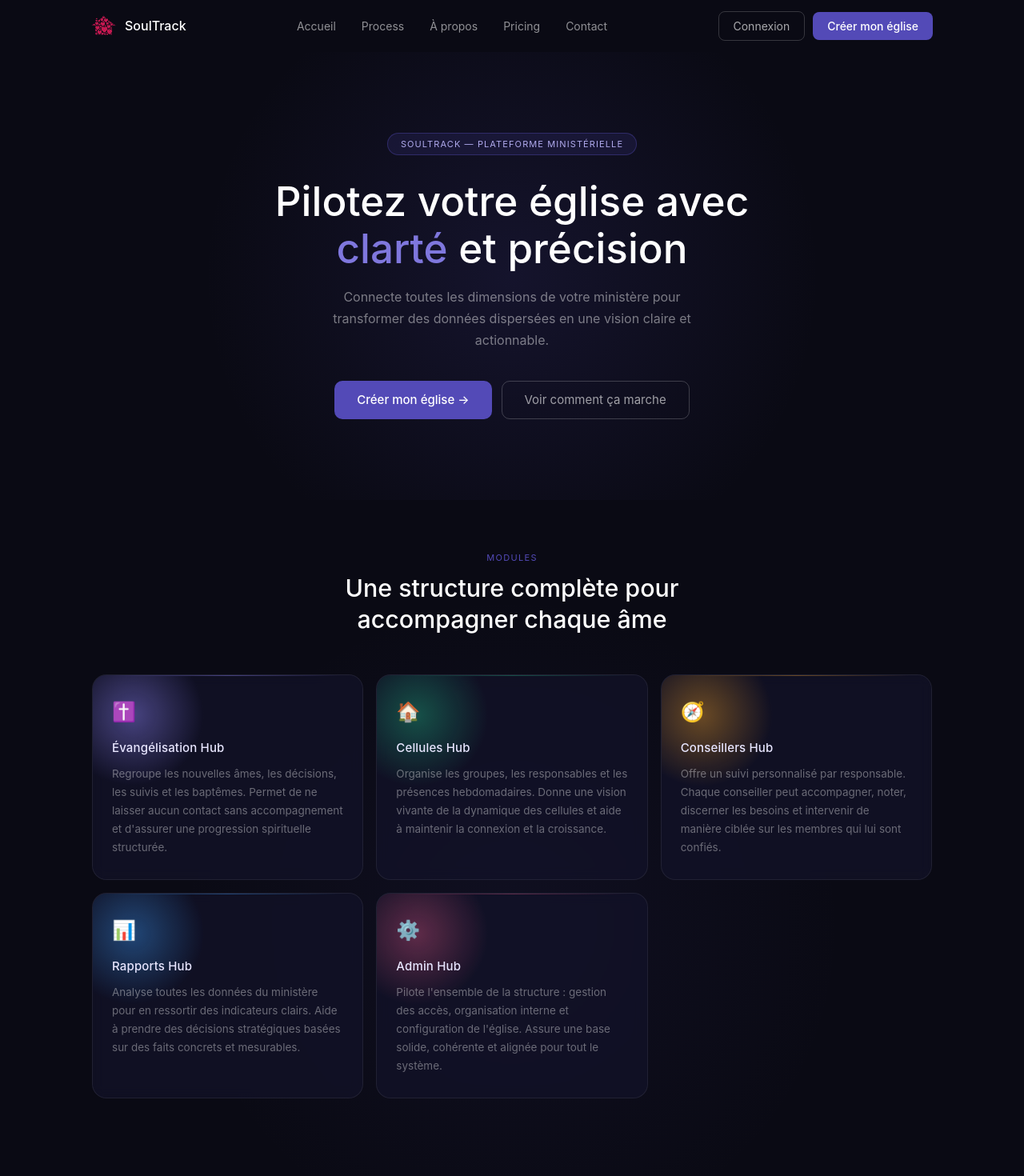
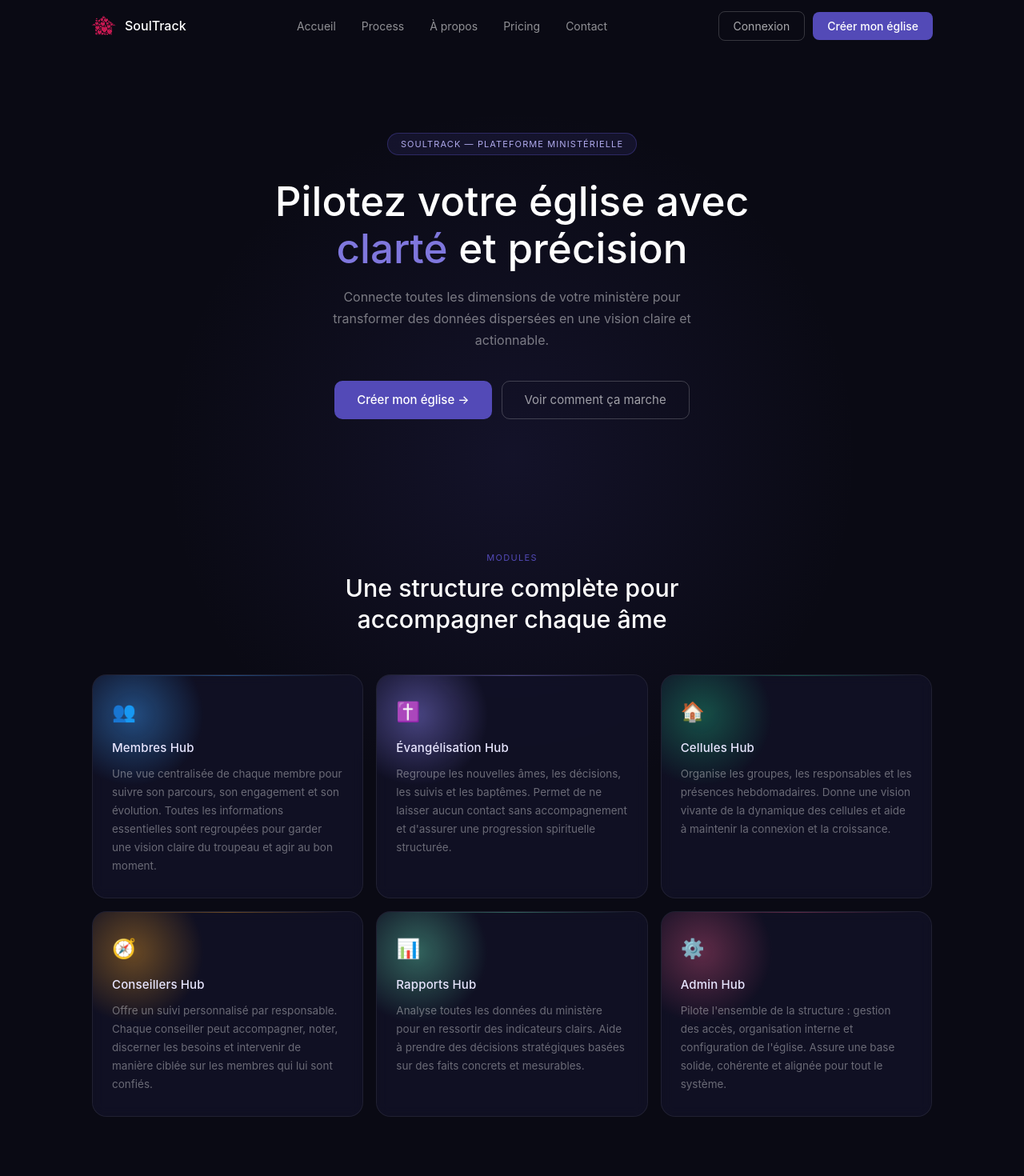
Before and after one commit to allanbavajee/soultrack, a Next.js app: page /HomePage in a window 1280 px wide. Shown: the top 1470 px of the page at 80% size. Built offline with nearby package versions, Linux system fonts and the light colour scheme.

Commit message:
Update HomePage.js

```diff
--- a/pages/HomePage.js
+++ b/pages/HomePage.js
@@ -43,6 +43,12 @@ export default function HomePage() {
 
   const features = [
     {
+      icon: "👥",
+      title: "Membres Hub",
+      desc: "Une vue centralisée de chaque membre pour suivre son parcours, son engagement et son évolution. Toutes les informations essentielles sont regroupées pour garder une vision claire du troupeau et agir au bon moment.",
+      accent: "rgba(55,138,221,0.5)",
+    },
+    {
       icon: "✝️",
       title: "Évangélisation Hub",
       desc: "Regroupe les nouvelles âmes, les décisions, les suivis et les baptêmes. Permet de ne laisser aucun contact sans accompagnement et d'assurer une progression spirituelle structurée.",
@@ -64,7 +70,7 @@ export default function HomePage() {
       icon: "📊",
       title: "Rapports Hub",
       desc: "Analyse toutes les données du ministère pour en ressortir des indicateurs clairs. Aide à prendre des décisions stratégiques basées sur des faits concrets et mesurables.",
-      accent: "rgba(55,138,221,0.45)",
+      accent: "rgba(93,202,165,0.45)",
     },
     {
       icon: "⚙️",
@@ -83,11 +89,25 @@ export default function HomePage() {
   ];
 
   return (
-    <div style={{ background: "#0a0a14", minHeight: "100vh" }}>
+    <div style={{ background: "#0a0a14", minHeight: "100vh", position: "relative", overflow: "hidden" }}>
+
+      {/* GLOW GLOBAL — couvre header + hero d'un seul bloc, zIndex 0 */}
+      <div style={{
+        position: "absolute",
+        width: "900px",
+        height: "900px",
+        borderRadius: "50%",
+        background: "radial-gradient(circle, rgba(83,74,183,0.13) 0%, transparent 68%)",
+        top: "120px",
+        left: "50%",
+        transform: "translateX(-50%)",
+        pointerEvents: "none",
+        zIndex: 0,
+      }} />
 
       {/* ───── HEADER ───── */}
       <header style={{
-        background: scrolled ? "rgba(10,10,20,0.92)" : "transparent",
+        background: scrolled ? "rgba(10,10,20,0.88)" : "transparent",
         borderBottom: scrolled ? "0.5px solid rgba(83,74,183,0.25)" : "0.5px solid transparent",
         position: "sticky",
         top: 0,
@@ -95,21 +115,14 @@ export default function HomePage() {
         backdropFilter: scrolled ? "blur(16px)" : "none",
         transition: "background 0.3s, border-color 0.3s",
       }}>
-        <div style={{
-          maxWidth: "1100px",
-          margin: "0 auto",
-          padding: "0 24px",
-          height: "64px",
-          display: "flex",
-          alignItems: "center",
-          justifyContent: "space-between",
-        }}>
-          <div onClick={() => router.push("/site/HomePage")} style={{ display: "flex", alignItems: "center", gap: "10px", cursor: "pointer" }}>
+        <div style={{ maxWidth: "1100px", margin: "0 auto", padding: "0 24px", height: "64px", display: "flex", alignItems: "center", justifyContent: "space-between" }}>
+
+          <div onClick={() => router.push("/site/HomePage")} style={{ display: "flex", alignItems: "center", gap: "10px", cursor: "pointer", position: "relative", zIndex: 1 }}>
             <Image src="/logo.png" alt="SoulTrack" width={32} height={32} />
             <span style={{ color: "#fff", fontSize: "16px", fontWeight: 500 }}>SoulTrack</span>
           </div>
 
-          <nav style={{ display: "flex", alignItems: "center", gap: "32px" }}>
+          <nav style={{ display: "flex", alignItems: "center", gap: "32px", position: "relative", zIndex: 1 }}>
             {navItems.map((item) => (
               <span
                 key={item.path}
@@ -124,7 +137,7 @@ export default function HomePage() {
             ))}
           </nav>
 
-          <div style={{ display: "flex", gap: "10px", alignItems: "center" }} className="nav-hide">
+          <div style={{ display: "flex", gap: "10px", alignItems: "center", position: "relative", zIndex: 1 }} className="nav-hide">
             <button onClick={() => router.push("/login")} style={{ background: "transparent", color: "rgba(255,255,255,0.65)", border: "0.5px solid rgba(255,255,255,0.18)", padding: "7px 18px", borderRadius: "8px", fontSize: "14px", cursor: "pointer" }}>
               Connexion
             </button>
@@ -133,7 +146,7 @@ export default function HomePage() {
             </button>
           </div>
 
-          <button onClick={() => setOpenMenu(!openMenu)} className="nav-show" style={{ background: "none", border: "none", cursor: "pointer", display: "none", flexDirection: "column", gap: "5px", padding: "4px" }}>
+          <button onClick={() => setOpenMenu(!openMenu)} className="nav-show" style={{ background: "none", border: "none", cursor: "pointer", display: "none", flexDirection: "column", gap: "5px", padding: "4px", position: "relative", zIndex: 1 }}>
             {[0, 1, 2].map(i => (
               <span key={i} style={{
                 display: "block", width: "22px", height: "1.5px", background: "rgba(255,255,255,0.7)", borderRadius: "2px", transition: "transform 0.2s, opacity 0.2s",
@@ -160,28 +173,17 @@ export default function HomePage() {
       </header>
 
       {/* ───── HERO ───── */}
-      <section style={{ minHeight: "560px", display: "flex", flexDirection: "column", alignItems: "center", justifyContent: "center", textAlign: "center", padding: "80px 24px", position: "relative", overflow: "hidden" }}>
-        {/* Glow derrière — z-index 0 */}
-        <div style={{
-          position: "absolute",
-          width: "800px", height: "800px",
-          borderRadius: "50%",
-          background: "radial-gradient(circle, rgba(83,74,183,0.15) 0%, transparent 68%)",
-          top: "50%", left: "50%",
-          transform: "translate(-50%, -50%)",
-          pointerEvents: "none",
-          zIndex: 0,
-        }} />
-        <span style={{ position: "relative", zIndex: 1, color: "#AFA9EC", fontSize: "11px", letterSpacing: "0.1em", textTransform: "uppercase", border: "0.5px solid rgba(83,74,183,0.4)", background: "rgba(83,74,183,0.15)", padding: "5px 16px", borderRadius: "20px", marginBottom: "28px" }}>
+      <section style={{ minHeight: "560px", display: "flex", flexDirection: "column", alignItems: "center", justifyContent: "center", textAlign: "center", padding: "80px 24px", position: "relative", zIndex: 1 }}>
+        <span style={{ color: "#AFA9EC", fontSize: "11px", letterSpacing: "0.1em", textTransform: "uppercase", border: "0.5px solid rgba(83,74,183,0.4)", background: "rgba(83,74,183,0.15)", padding: "5px 16px", borderRadius: "20px", marginBottom: "28px" }}>
           SoulTrack — Plateforme ministérielle
         </span>
-        <h1 style={{ position: "relative", zIndex: 1, fontSize: "clamp(2rem, 5vw, 3.2rem)", fontWeight: 500, color: "#fff", lineHeight: 1.15, maxWidth: "680px", marginBottom: "18px" }}>
+        <h1 style={{ fontSize: "clamp(2rem, 5vw, 3.2rem)", fontWeight: 500, color: "#fff", lineHeight: 1.15, maxWidth: "680px", marginBottom: "18px" }}>
           Pilotez votre église avec <span style={{ color: "#7F77DD" }}>clarté</span> et précision
         </h1>
-        <p style={{ position: "relative", zIndex: 1, color: "rgba(255,255,255,0.45)", fontSize: "16px", maxWidth: "500px", lineHeight: 1.7, marginBottom: "36px" }}>
+        <p style={{ color: "rgba(255,255,255,0.45)", fontSize: "16px", maxWidth: "500px", lineHeight: 1.7, marginBottom: "36px" }}>
           Connecte toutes les dimensions de votre ministère pour transformer des données dispersées en une vision claire et actionnable.
         </p>
-        <div style={{ position: "relative", zIndex: 1, display: "flex", gap: "12px", flexWrap: "wrap", justifyContent: "center" }}>
+        <div style={{ display: "flex", gap: "12px", flexWrap: "wrap", justifyContent: "center" }}>
           <button onClick={() => router.push("/SignupEglise")} style={{ background: "#534AB7", color: "#fff", border: "none", padding: "12px 28px", borderRadius: "10px", fontSize: "15px", fontWeight: 500, cursor: "pointer" }}>
             Créer mon église →
           </button>
@@ -192,7 +194,7 @@ export default function HomePage() {
       </section>
 
       {/* ───── LABEL ───── */}
-      <div ref={addRef} style={{ textAlign: "center", padding: "64px 24px 48px" }}>
+      <div ref={addRef} style={{ textAlign: "center", padding: "64px 24px 48px", position: "relative", zIndex: 1 }}>
         <p style={{ color: "#534AB7", fontSize: "11px", letterSpacing: "0.12em", textTransform: "uppercase", marginBottom: "10px" }}>Modules</p>
         <h2 style={{ color: "#fff", fontSize: "clamp(1.4rem, 3vw, 1.9rem)", fontWeight: 500, maxWidth: "500px", margin: "0 auto", lineHeight: 1.3 }}>
           Une structure complète pour accompagner chaque âme
@@ -200,79 +202,22 @@ export default function HomePage() {
       </div>
 
       {/* ───── CARDS ───── */}
-      <section style={{ padding: "0 24px 100px", position: "relative" }}>
-        {/* Glow ambiant derrière les cartes */}
-        <div style={{
-          position: "absolute",
-          width: "900px", height: "900px",
-          borderRadius: "50%",
-          background: "radial-gradient(circle, rgba(83,74,183,0.08) 0%, transparent 65%)",
-          top: "50%", left: "50%",
-          transform: "translate(-50%, -50%)",
-          pointerEvents: "none",
-          zIndex: 0,
-        }} />
-
-        <div style={{
-          display: "grid",
-          gridTemplateColumns: "repeat(auto-fit, minmax(280px, 1fr))",
-          gap: "16px",
-          maxWidth: "1050px",
-          margin: "0 auto",
-          position: "relative",
-          zIndex: 1,
-        }}>
+      <section style={{ padding: "0 24px 100px", position: "relative", zIndex: 1 }}>
+        <div style={{ display: "grid", gridTemplateColumns: "repeat(auto-fit, minmax(280px, 1fr))", gap: "16px", maxWidth: "1050px", margin: "0 auto" }}>
           {features.map((f, i) => (
             <div
               key={i}
               ref={addRef}
-              style={{
-                background: "rgba(19,19,42,0.7)",
-                border: "0.5px solid rgba(255,255,255,0.07)",
-                borderRadius: "18px",
-                padding: "28px 24px",
-                position: "relative",
-                overflow: "hidden",
-                backdropFilter: "blur(8px)",
-                cursor: "default",
-                transition: "transform 0.25s, border-color 0.25s",
-              }}
-              onMouseEnter={e => {
-                e.currentTarget.style.transform = "translateY(-5px)";
-                e.currentTarget.style.borderColor = "rgba(255,255,255,0.14)";
-              }}
-              onMouseLeave={e => {
-                e.currentTarget.style.transform = "translateY(0)";
-                e.currentTarget.style.borderColor = "rgba(255,255,255,0.07)";
-              }}
+              style={{ background: "rgba(19,19,42,0.7)", border: "0.5px solid rgba(255,255,255,0.07)", borderRadius: "18px", padding: "28px 24px", position: "relative", overflow: "hidden", backdropFilter: "blur(8px)", cursor: "default", transition: "transform 0.25s, border-color 0.25s" }}
+              onMouseEnter={e => { e.currentTarget.style.transform = "translateY(-5px)"; e.currentTarget.style.borderColor = "rgba(255,255,255,0.14)"; }}
+              onMouseLeave={e => { e.currentTarget.style.transform = "translateY(0)"; e.currentTarget.style.borderColor = "rgba(255,255,255,0.07)"; }}
             >
-              {/* Glow coloré propre à chaque carte */}
-              <div style={{
-                position: "absolute",
-                top: "-40px", left: "-40px",
-                width: "180px", height: "180px",
-                borderRadius: "50%",
-                background: `radial-gradient(circle, ${f.accent} 0%, transparent 70%)`,
-                pointerEvents: "none",
-                zIndex: 0,
-              }} />
-
-              {/* Ligne colorée en haut */}
-              <div style={{
-                position: "absolute",
-                top: 0, left: "24px", right: "24px",
-                height: "1px",
-                background: `linear-gradient(90deg, transparent, ${f.accent}, transparent)`,
-              }} />
-
+              <div style={{ position: "absolute", top: "-40px", left: "-40px", width: "180px", height: "180px", borderRadius: "50%", background: `radial-gradient(circle, ${f.accent} 0%, transparent 70%)`, pointerEvents: "none", zIndex: 0 }} />
+              <div style={{ position: "absolute", top: 0, left: "24px", right: "24px", height: "1px", background: `linear-gradient(90deg, transparent, ${f.accent}, transparent)` }} />
               <div style={{ position: "relative", zIndex: 1 }}>
                 <span style={{ fontSize: "24px", display: "block", marginBottom: "16px" }}>{f.icon}</span>
-                <h3 style={{ color: "#e8e6ff", fontSize: "15px", fontWeight: 500, marginBottom: "10px", letterSpacing: "0.01em" }}>
-                  {f.title}
-                </h3>
-                <p style={{ color: "rgba(255,255,255,0.38)", fontSize: "13.5px", lineHeight: 1.7 }}>
-                  {f.desc}
-                </p>
+                <h3 style={{ color: "#e8e6ff", fontSize: "15px", fontWeight: 500, marginBottom: "10px", letterSpacing: "0.01em" }}>{f.title}</h3>
+                <p style={{ color: "rgba(255,255,255,0.38)", fontSize: "13.5px", lineHeight: 1.7 }}>{f.desc}</p>
               </div>
             </div>
           ))}
@@ -280,7 +225,7 @@ export default function HomePage() {
       </section>
 
       {/* ───── CTA ───── */}
-      <section ref={addRef} style={{ borderTop: "0.5px solid rgba(83,74,183,0.15)", padding: "80px 24px", textAlign: "center" }}>
+      <section ref={addRef} style={{ borderTop: "0.5px solid rgba(83,74,183,0.15)", padding: "80px 24px", textAlign: "center", position: "relative", zIndex: 1 }}>
         <h2 style={{ color: "#fff", fontSize: "clamp(1.6rem, 3vw, 2.2rem)", fontWeight: 500, marginBottom: "12px" }}>
           Commencez dès aujourd'hui
         </h2>
```
